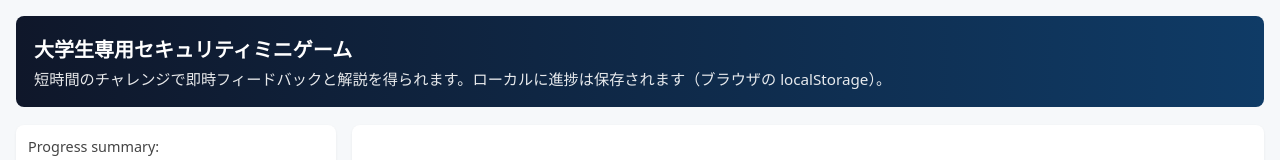
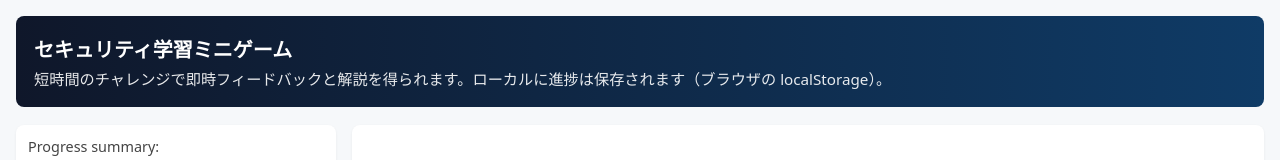
Before and after one commit to yangjinteng754-spec/daigaku, a plain HTML site: page index.html in a window 1280 px wide. Shown: the top 160 px of the page. Drawn offline with Linux system fonts and the light colour scheme.

Commit message:
改善版（大学）

```diff
--- a/index.html
+++ b/index.html
@@ -36,7 +36,7 @@
 </head>
 <body>
   <header>
-    <h1>大学生専用セキュリティミニゲーム</h1>
+    <h1>セキュリティ学習ミニゲーム</h1>
     <p class="lead">短時間のチャレンジで即時フィードバックと解説を得られます。ローカルに進捗は保存されます（ブラウザの localStorage）。</p>
   </header>
 
```
